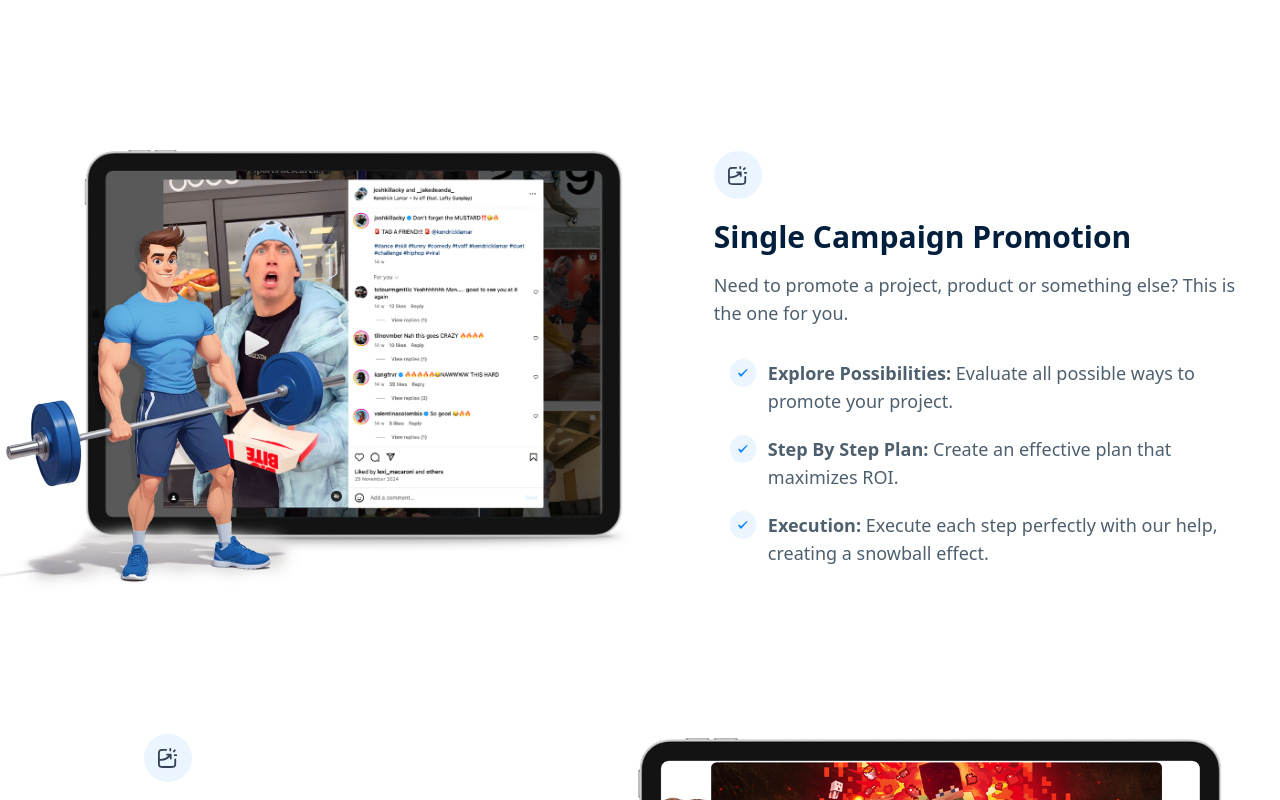
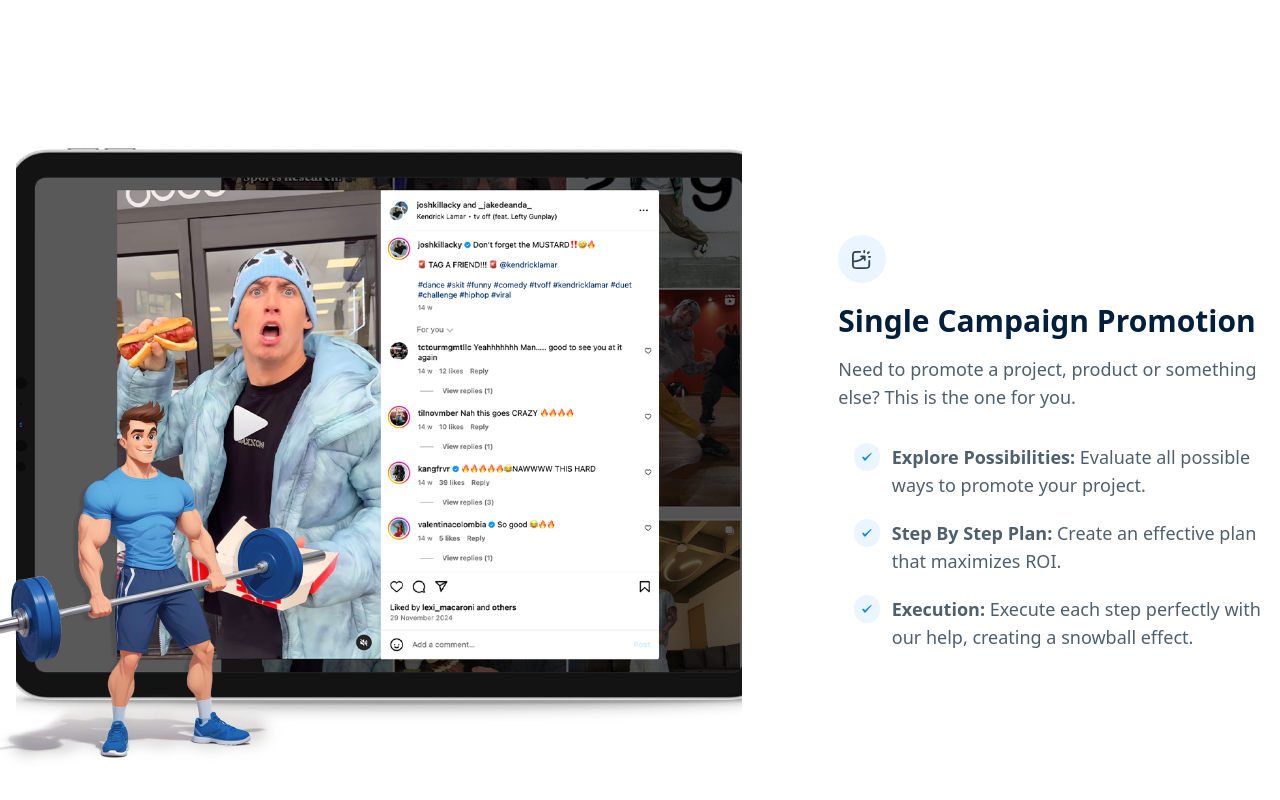
Before and after one commit to KamanDShrestha/rubia-2, a Next.js app: page /solutions in a window 1280 px wide. Shown: the part 1040-1840 px from the top of the page. Built offline with nearby package versions, Linux system fonts and the light colour scheme.

Commit message:
style: made styling changes in home page

```diff
--- a/src/app/components/layout/home/Hero.tsx
+++ b/src/app/components/layout/home/Hero.tsx
@@ -5,6 +5,15 @@ const Hero = () => {
   return (
     <div className='md:h-[calc(100vh-108px)] flex justify-center flex-col items-center'>
       <div className='container md:flex md:justify-between items-center flex-col-reverse lg:flex-row justify-center gap-5'>
+        <div className='block md:hidden'>
+          <img
+            src={'/images/hero/tablet-screen.png'}
+            width={200}
+            height={300}
+            alt='tablet-screen'
+            className=' w-full group-hover:scale-[1.1] group-hover:rotate-6 ease-out transition-all duration-300'
+          />
+        </div>
         <header className='text-center md:text-left'>
           <h1 className='text-6xl text-brand-dark leading-[64px] lg:leading-[72px]'>
             Turn Your <span className='font-bold italic'>Passion</span>{' '}
@@ -12,8 +21,9 @@ const Hero = () => {
             <span className='font-bold italic'> And Income</span>
           </h1>
 
-          <p className='max-w-[480px] mt-6 text-xl'>
-            We help aspiring and established influencers find their niche, grow their audience, and monetize their brand—without the guesswork.
+          <p className='md:max-w-[480px] mt-6 text-xl w-full'>
+            We help aspiring and established influencers find their niche, grow
+            their audience, and monetize their brand—without the guesswork.
           </p>
 
           <div className='mt-12'>
@@ -36,7 +46,7 @@ const Hero = () => {
             alt='phone-screen'
             className='absolute left-[-140px] bottom-[25px] hidden xl:block group-hover:scale-[1.1] group-hover:-rotate-6 ease-out transition-all duration-300'
           />
-          <Image
+          <img
             src={'/images/hero/tablet-screen.png'}
             width={200}
             height={300}
--- a/src/app/components/layout/home/Solutions.tsx
+++ b/src/app/components/layout/home/Solutions.tsx
@@ -33,7 +33,7 @@ const Solutions = () => {
   ];
 
   return (
-    <div className='container lg:pb-[116px]'>
+    <div className='container lg:pb-[116px] overflow-hidden'>
       {/* Header Section */}
       <header className='text-center md:text-left'>
         <h3 className='text-[#004E99] font-bold mb-3'>Solutions</h3>
@@ -48,9 +48,9 @@ const Solutions = () => {
         </p>
       </header>
 
-      <div className='mt-16 lg:flex lg:flex-row-reverse'>
+      <div className='mt-16 lg:flex lg:flex-row-reverse '>
         {/* Image Stacking with Animation */}
-        <div className='relative lg:w-3/5  h-[528px] lg:ml-[10%] mt-12 lg:mt-0'>
+        <div className='relative lg:w-3/5  h-[528px] lg:ml-[10%] mt-12 lg:mt-0 flex justify-center items-center '>
           {images.map((src, index) => {
             const isSelected = index === selected;
             const isBehind = index < selected;
--- a/src/app/solutions/page.tsx
+++ b/src/app/solutions/page.tsx
@@ -140,26 +140,29 @@ const SolutionsPage = () => {
             </div>
 
             {/* Image Section */}
-            <div className='mt-5 relative flex flex-col items-center lg:items-start'>
-              <div className='absolute -bottom-8 -left-5 z-10 md:-bottom-10 md:-left-10 lg:bottom-[-30px] lg:left-[-20px] sm:bottom-[-10px] sm:left-[-10px]'>
+            <div className='mt-5 relative flex flex-col items-center lg:items-start w-full'>
+              {/* iPad container */}
+              {/* <Image
+                src='/images/solutions/2/ipad.png'
+                alt='iPad device'
+                width={600}
+                height={450}
+                className=' w-auto h-auto sm:w-[400px] md:w-[100%] lg:w-[800px]'
+              /> */}
+              <div
+                className='relative w-full h-[450px] sm:h-[400px] md:h-[450px] lg:h-[600px] object-contain bg-cover bg-center'
+                style={{
+                  backgroundImage: "url('/images/solutions/2/ipad.png')",
+                }}
+              >
                 <Image
                   src='/images/solutions/2/Group 1.png'
                   alt='Animated character with barbell'
                   width={300}
                   height={350}
-                  className='w-[200px] h-auto sm:w-[250px] md:w-[60%] lg:w-[300px] xl:w-[350px]'
+                  className='absolute w-[300px] h-auto sm:w-[250px] md:w-[60%] lg:w-[300px] xl:w-[350px] -bottom-8 -left-8 md:-left-10'
                 />
-              </div>
-
-              {/* iPad container */}
-              <div className='relative left-4 md:left-6 lg:left-[30px] sm:left-[20px]'>
-                <Image
-                  src='/images/solutions/2/ipad.png'
-                  alt='iPad device'
-                  width={600}
-                  height={450}
-                  className='w-auto h-auto sm:w-[400px] md:w-[100%] lg:w-[800px]'
-                />
+                {/* Additional content can go here if needed */}
               </div>
             </div>
           </div>
```
Also changed, not shown: src/app/components/layout/home/Benefits.tsx (+40 -41 lines).
